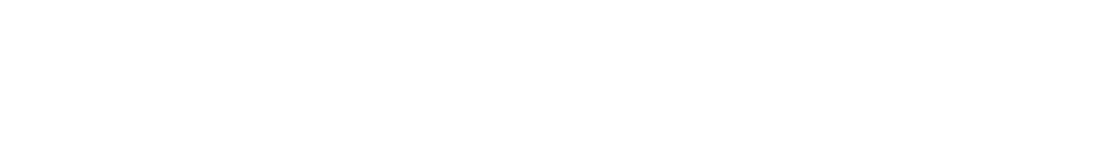
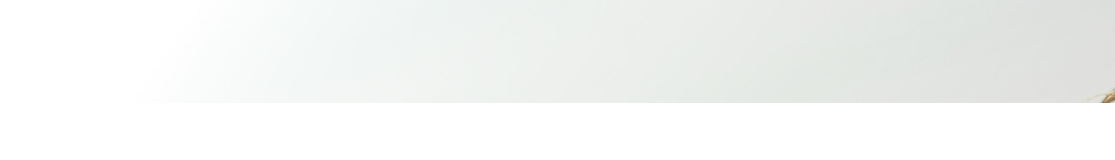
Before and after one commit to gavorilka/gavorilka.github.io, a plain HTML site: page index.html in a window 1280 px wide. Shown: the full height of the page, 165-1280 px from the left. Drawn offline with Linux system fonts and the light colour scheme.

Commit message:
Коммми 2

```diff
--- a/css/main.css
+++ b/css/main.css
@@ -20,3 +20,6 @@
 .container {
     margin: 0 6.25%;
 }
+.site-header {
+    background: url(../img/header-bg.jpg) no-repeat;
+}
```
